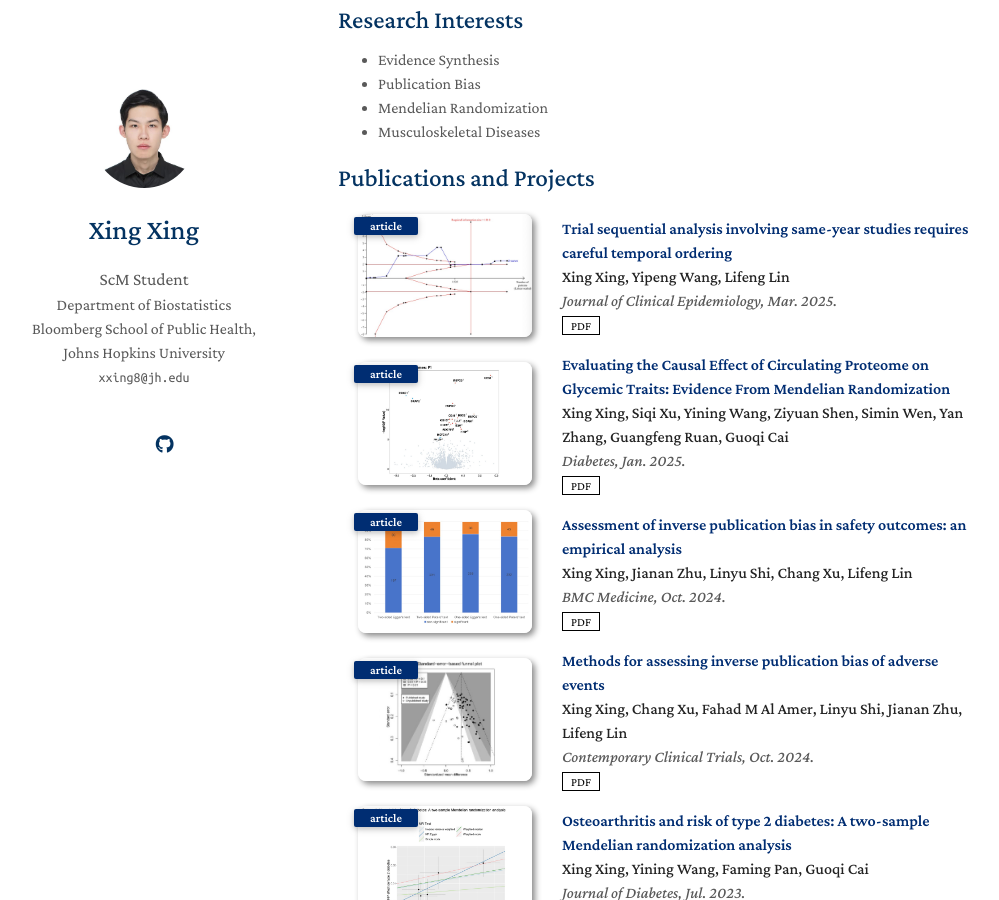
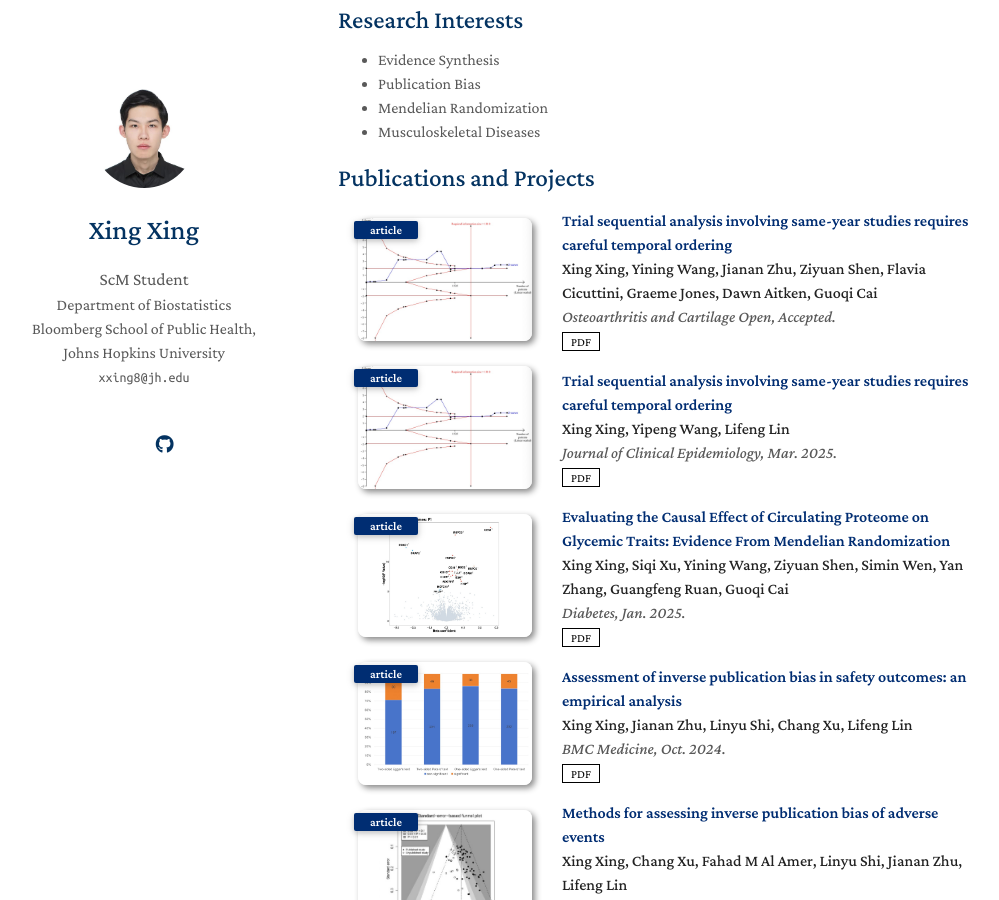
Before and after one commit to KevinXing3/kevinXing3.github.io, a Jekyll site: the page built from index.md, in a window 1280 px wide and 900 px high, scrolled down 311 px. Shown: the whole window, without its empty margins (132-1131 px from the left). Built offline with Jekyll 4.4.1, drawn with Linux system fonts in a browser that asks for light colours; nearby versions of some CDN libraries; a style sheet for code colours, icons or effects is not loaded; our own code applies the rules of GitHub Pages for plain Markdown files.

Commit message:
Update project.md

```diff
--- a/_includes/project.md
+++ b/_includes/project.md
@@ -2,6 +2,24 @@
 
 <div class="publications">
 <ol class="bibliography">
+
+<li>
+<div class="pub-row">
+  <div class="col-sm-3 abbr" style="position: relative;padding-right: 15px;padding-left: 15px;">
+    <img src="assets/img/TSA.jpg" class="teaser img-fluid z-depth-1">
+    <abbr class="badge">article</abbr>
+  </div>
+
+  <div class="col-sm-9" style="position: relative;padding-right: 15px;padding-left: 20px;">
+    <div class="title"><a href="https://www.jclinepi.com/article/S0895-4356(24)00401-3/fulltext" style="color:#002D72">Trial sequential analysis involving same-year studies requires careful temporal ordering </a></div>
+    <div class="author"><strong>Xing Xing, Yining Wang, Jianan Zhu, Ziyuan Shen, Flavia Cicuttini, Graeme Jones, Dawn Aitken, Guoqi Cai</strong></div>
+    <div class="periodical"><em>Osteoarthritis and Cartilage Open, Accepted.</em></div>
+    <div class="links">
+      <a href="https://www.jclinepi.com/article/S0895-4356(24)00401-3/fulltext" class="btn btn-sm z-depth-0" role="button" target="_blank" style="font-size:12px;">PDF</a>
+    </div>
+  </div>
+</div>
+</li>
 
 <li>
 <div class="pub-row">
```
